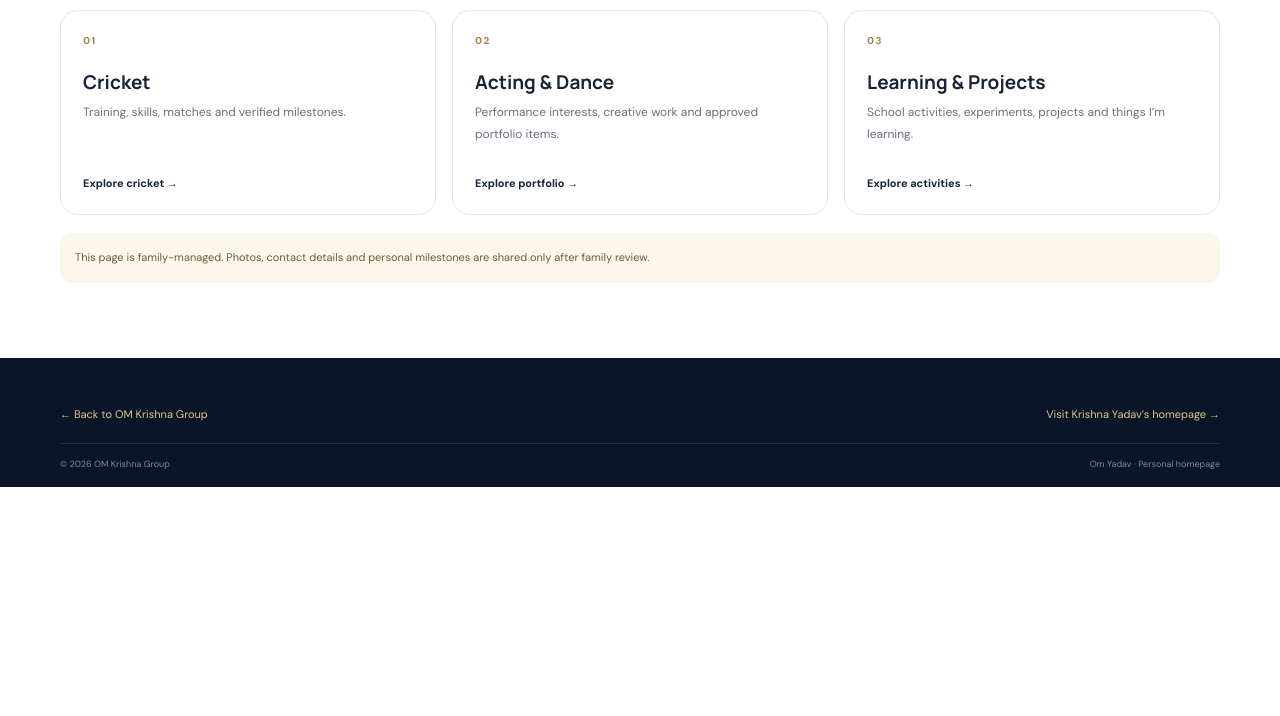
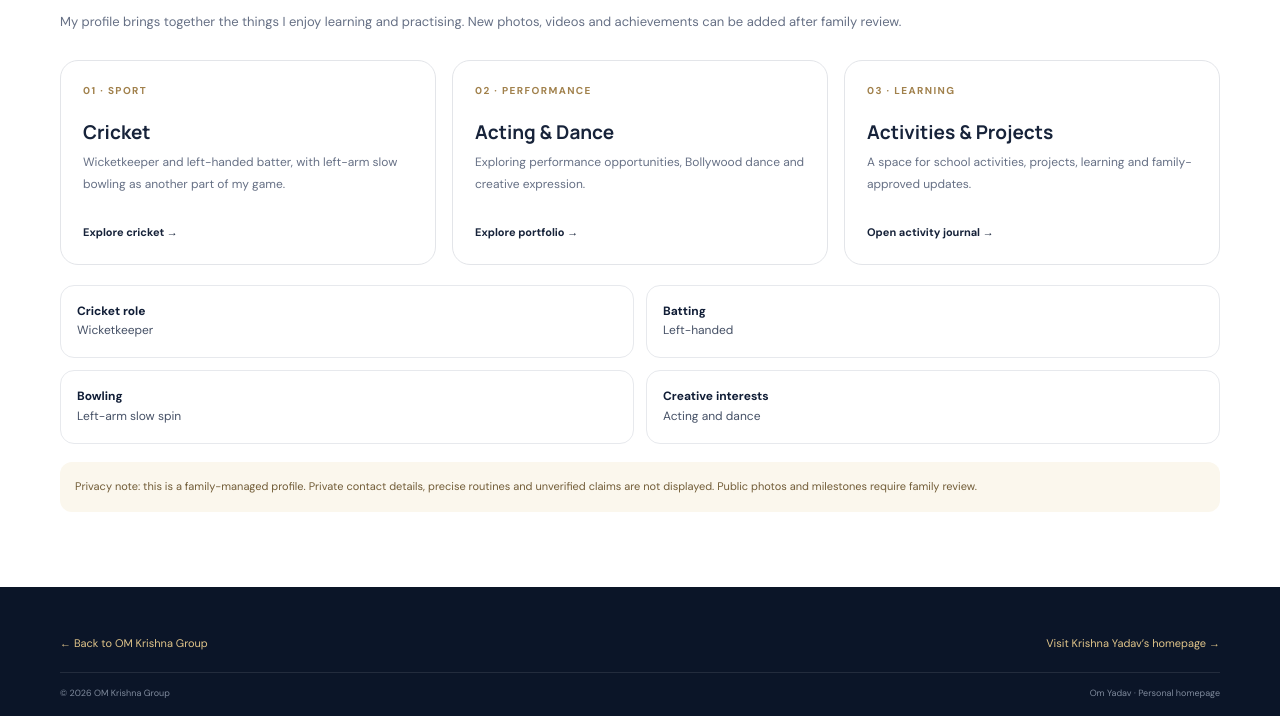
Before and after one commit to useforlogin92-netizen/om-krishna-group, a website: page src/pages/om.html in a window 1280 px wide. Shown: the part 718-1434 px from the top of the page. Before the commit the page ends 1205 px from the top, so only its background shows below. Drawn offline with Linux system fonts and the light colour scheme.

Commit message:
Expand Om profile with confirmed interests and cricket skills

```diff
--- a/src/pages/om.html
+++ b/src/pages/om.html
@@ -1,6 +1,11 @@
 <!doctype html>
-<html lang="en"><head><meta charset="utf-8"><meta name="viewport" content="width=device-width,initial-scale=1"><meta name="description" content="Om Yadav's personal homepage: cricket, acting, dance and learning."><title>Om Yadav | Personal Homepage</title><link rel="stylesheet" href="../shared/styles/global.css"></head>
+<html lang="en"><head><meta charset="utf-8"><meta name="viewport" content="width=device-width,initial-scale=1"><meta name="description" content="Om Yadav's personal homepage covering cricket, acting, dance, learning and activities."><title>Om Yadav | Personal Homepage</title><link rel="stylesheet" href="../shared/styles/global.css"></head>
 <body class="child-home om-home"><header class="site-header"><a class="brand" href="../../index.html"><span class="brand-mark">OK</span><span>OM KRISHNA <small>GROUP</small></span></a><button class="menu-toggle" aria-expanded="false" aria-controls="nav">Menu ☰</button><nav id="nav" class="primary-nav"><a href="../../index.html">Group Home</a><a class="active" href="om.html">Om Yadav</a><a href="krishna.html">Krishna Yadav</a><a href="acting.html">Acting & Dance</a><a href="cricket.html">Cricket</a><a href="activities.html">Activities & Projects</a></nav></header>
-<main><section class="child-hero"><div class="shell child-hero-inner"><div><p class="breadcrumb"><a href="../../index.html">Group Home</a> / Om Yadav</p><p class="eyebrow">MY PERSONAL HOMEPAGE</p><h1>Hello, I’m<br><span>Om Yadav.</span></h1><p class="lead">A young learner exploring cricket, performance, creativity and new challenges — one step at a time.</p><div class="hero-actions"><a class="button button-primary" href="cricket.html">My cricket journey ↗</a><a class="button button-light" href="acting.html">Acting & dance</a></div></div><div class="child-art om-art"><span class="child-art-symbol">O<span>Y</span></span><span class="child-art-caption">PRACTICE · CREATE · GROW</span><div class="child-art-orbit"></div></div></div></section>
-<section class="content-section child-content"><div class="shell"><div class="section-heading"><div><p class="eyebrow">EXPLORE MY WORLD</p><h2>What I’m interested in</h2></div><p class="section-aside">A few of the areas that make my journey unique.</p></div><div class="interest-grid"><a class="interest-card" href="cricket.html"><span>01</span><h3>Cricket</h3><p>Training, skills, matches and verified milestones.</p><b>Explore cricket →</b></a><a class="interest-card" href="acting.html"><span>02</span><h3>Acting & Dance</h3><p>Performance interests, creative work and approved portfolio items.</p><b>Explore portfolio →</b></a><a class="interest-card" href="activities.html"><span>03</span><h3>Learning & Projects</h3><p>School activities, experiments, projects and things I’m learning.</p><b>Explore activities →</b></a></div><div class="guardian-note">This page is family-managed. Photos, contact details and personal milestones are shared only after family review.</div></div></section></main>
-<footer class="site-footer"><div class="shell child-footer"><a href="../../index.html">← Back to OM Krishna Group</a><a href="krishna.html">Visit Krishna Yadav’s homepage →</a></div><div class="shell footer-bottom"><span>© 2026 OM Krishna Group</span><span>Om Yadav · Personal homepage</span></div></footer><script src="../shared/scripts/site.js"></script></body></html>
+<main>
+<section class="child-hero"><div class="shell child-hero-inner"><div><p class="breadcrumb"><a href="../../index.html">Group Home</a> / Om Yadav</p><p class="eyebrow">MY PERSONAL HOMEPAGE</p><h1>Hello, I’m<br><span>Om Yadav.</span></h1><p class="lead">A young learner exploring cricket, performance, creativity and new challenges — one step at a time.</p><div class="hero-actions"><a class="button button-primary" href="cricket.html">My cricket journey ↗</a><a class="button button-light" href="acting.html">Acting & dance</a></div></div><div class="child-art om-art"><span class="child-art-symbol">O<span>Y</span></span><span class="child-art-caption">PRACTICE · CREATE · GROW</span><div class="child-art-orbit"></div></div></div></section>
+<section class="content-section child-content"><div class="shell"><div class="section-heading"><div><p class="eyebrow">ABOUT ME</p><h2>Curious, creative and committed.</h2></div><p class="section-aside">My interests, skills and activities in one place.</p></div><p>My profile brings together the things I enjoy learning and practising. New photos, videos and achievements can be added after family review.</p>
+<div class="interest-grid"><a class="interest-card" href="cricket.html"><span>01 · SPORT</span><h3>Cricket</h3><p>Wicketkeeper and left-handed batter, with left-arm slow bowling as another part of my game.</p><b>Explore cricket →</b></a><a class="interest-card" href="acting.html"><span>02 · PERFORMANCE</span><h3>Acting & Dance</h3><p>Exploring performance opportunities, Bollywood dance and creative expression.</p><b>Explore portfolio →</b></a><a class="interest-card" href="activities.html"><span>03 · LEARNING</span><h3>Activities & Projects</h3><p>A space for school activities, projects, learning and family-approved updates.</p><b>Open activity journal →</b></a></div>
+<div class="feature-list"><div class="feature-item"><strong>Cricket role</strong>Wicketkeeper</div><div class="feature-item"><strong>Batting</strong>Left-handed</div><div class="feature-item"><strong>Bowling</strong>Left-arm slow spin</div><div class="feature-item"><strong>Creative interests</strong>Acting and dance</div></div>
+<div class="guardian-note">Privacy note: this is a family-managed profile. Private contact details, precise routines and unverified claims are not displayed. Public photos and milestones require family review.</div>
+</div></section>
+</main><footer class="site-footer"><div class="shell child-footer"><a href="../../index.html">← Back to OM Krishna Group</a><a href="krishna.html">Visit Krishna Yadav’s homepage →</a></div><div class="shell footer-bottom"><span>© 2026 OM Krishna Group</span><span>Om Yadav · Personal homepage</span></div></footer><script src="../shared/scripts/site.js"></script></body></html>
```
